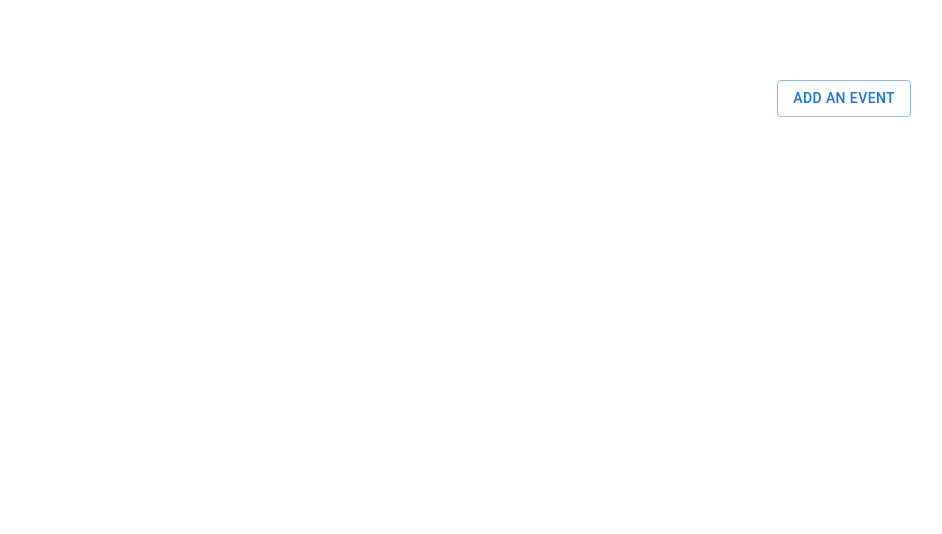
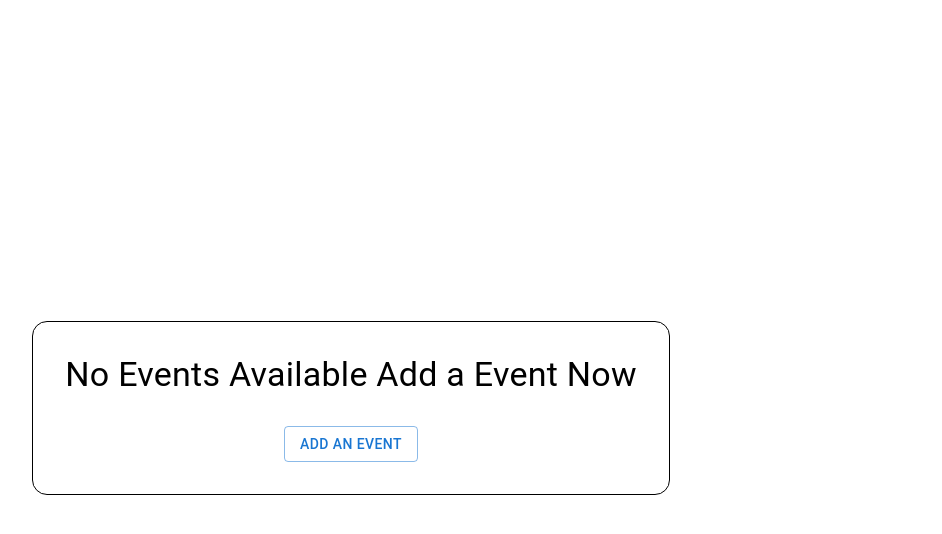
Before and after one commit to aayu-webelight/Event-Management, a React (Create React App) app in the folder client/: page / in a window 1280 px wide. Shown: the top 534 px of the page, without its empty margins (289-1231 px from the left). Built offline with nearby package versions, Linux system fonts and the light colour scheme.

Commit message:
Add No Events Layout

```diff
--- a/client/src/App.css
+++ b/client/src/App.css
@@ -1,38 +1,12 @@
-.App {
+.App-header {
+  min-height: 100vh;
+  display: flex;
+  align-items: center;
+  justify-content: center;
   text-align: center;
 }
-
-.App-logo {
-  height: 40vmin;
-  pointer-events: none;
+.app {
+  border-radius: 15px;
+  border: 1px solid black;
+  padding: 2rem;
 }
-
-@media (prefers-reduced-motion: no-preference) {
-  .App-logo {
-    animation: App-logo-spin infinite 20s linear;
-  }
-}
-
-.App-header {
-  background-color: #282c34;
-  min-height: 100vh;
-  display: flex;
-  flex-direction: row;
-  align-items: center;
-
-  font-size: calc(10px + 2vmin);
-  color: white;
-}
-
-.App-link {
-  color: #61dafb;
-}
-
-@keyframes App-logo-spin {
-  from {
-    transform: rotate(0deg);
-  }
-  to {
-    transform: rotate(360deg);
-  }
-}
--- a/client/src/index.css
+++ /dev/null
@@ -1,13 +0,0 @@
-body {
-  margin: 0;
-  font-family: -apple-system, BlinkMacSystemFont, 'Segoe UI', 'Roboto', 'Oxygen',
-    'Ubuntu', 'Cantarell', 'Fira Sans', 'Droid Sans', 'Helvetica Neue',
-    sans-serif;
-  -webkit-font-smoothing: antialiased;
-  -moz-osx-font-smoothing: grayscale;
-}
-
-code {
-  font-family: source-code-pro, Menlo, Monaco, Consolas, 'Courier New',
-    monospace;
-}
--- a/client/src/index.tsx
+++ b/client/src/index.tsx
@@ -1,19 +1,12 @@
-import React from 'react';
-import ReactDOM from 'react-dom/client';
-import './index.css';
-import App from './App';
-import reportWebVitals from './reportWebVitals';
+import React from "react";
+import ReactDOM from "react-dom/client";
+import App from "./App";
 
 const root = ReactDOM.createRoot(
-  document.getElementById('root') as HTMLElement
+  document.getElementById("root") as HTMLElement
 );
 root.render(
   <React.StrictMode>
     <App />
   </React.StrictMode>
 );
-
-// If you want to start measuring performance in your app, pass a function
-// to log results (for example: reportWebVitals(console.log))
-// or send to an analytics endpoint. Learn more: https://bit.ly/CRA-vitals
-reportWebVitals();
--- a/client/src/layouts/Selection.tsx
+++ b/client/src/layouts/Selection.tsx
@@ -1,4 +1,4 @@
-import React, { useState, useEffect } from "react";
+import { useState, useEffect } from "react";
 import Box from "@mui/material/Box";
 import Grid from "@mui/material/Grid";
 import AddShow from "../Components/AddShow";
@@ -47,6 +47,9 @@ const Selection = () => {
   };
 
   return (
+    <>
+      {events.length ? (
+        <>
           <Box mt={10} ml={20} mr={10}>
             <Box mt={10} ml={20} mb={10}>
               <Box textAlign={"right"}>
@@ -79,7 +82,8 @@ const Selection = () => {
                         Date of Event:
                       </Typography>
                       <Typography pl={2}>
-                  {date.getDate()}-{date.getMonth() + 1}-{date.getFullYear()}
+                        {date.getDate()}-{date.getMonth() + 1}-
+                        {date.getFullYear()}
                       </Typography>
                       <hr></hr>
                       <Typography pl={2} sx={{ fontWeight: "bold" }}>
@@ -162,6 +166,21 @@ const Selection = () => {
               setEventChange={setEventChange}
             />
           </Box>
+        </>
+      ) : (
+        <>
+          <div className="App-header">
+            <div className="app">
+              <Typography variant="h4" gutterBottom>
+                No Events Available Add a Event Now
+              </Typography>
+              <br></br>
+              <AddShow setEventChange={setEventChange} />
+            </div>
+          </div>
+        </>
+      )}
+    </>
   );
 };
 
--- a/client/src/reportWebVitals.ts
+++ /dev/null
@@ -1,15 +0,0 @@
-import { ReportHandler } from 'web-vitals';
-
-const reportWebVitals = (onPerfEntry?: ReportHandler) => {
-  if (onPerfEntry && onPerfEntry instanceof Function) {
-    import('web-vitals').then(({ getCLS, getFID, getFCP, getLCP, getTTFB }) => {
-      getCLS(onPerfEntry);
-      getFID(onPerfEntry);
-      getFCP(onPerfEntry);
-      getLCP(onPerfEntry);
-      getTTFB(onPerfEntry);
-    });
-  }
-};
-
-export default reportWebVitals;
```
Also changed, not shown: client/src/setupTests.ts (deleted, +0 -5 lines), client/src/logo.svg (deleted), 1 other file (tests, documents, lock files or other folders). Lines whose indentation alone changed are shown as unchanged.
